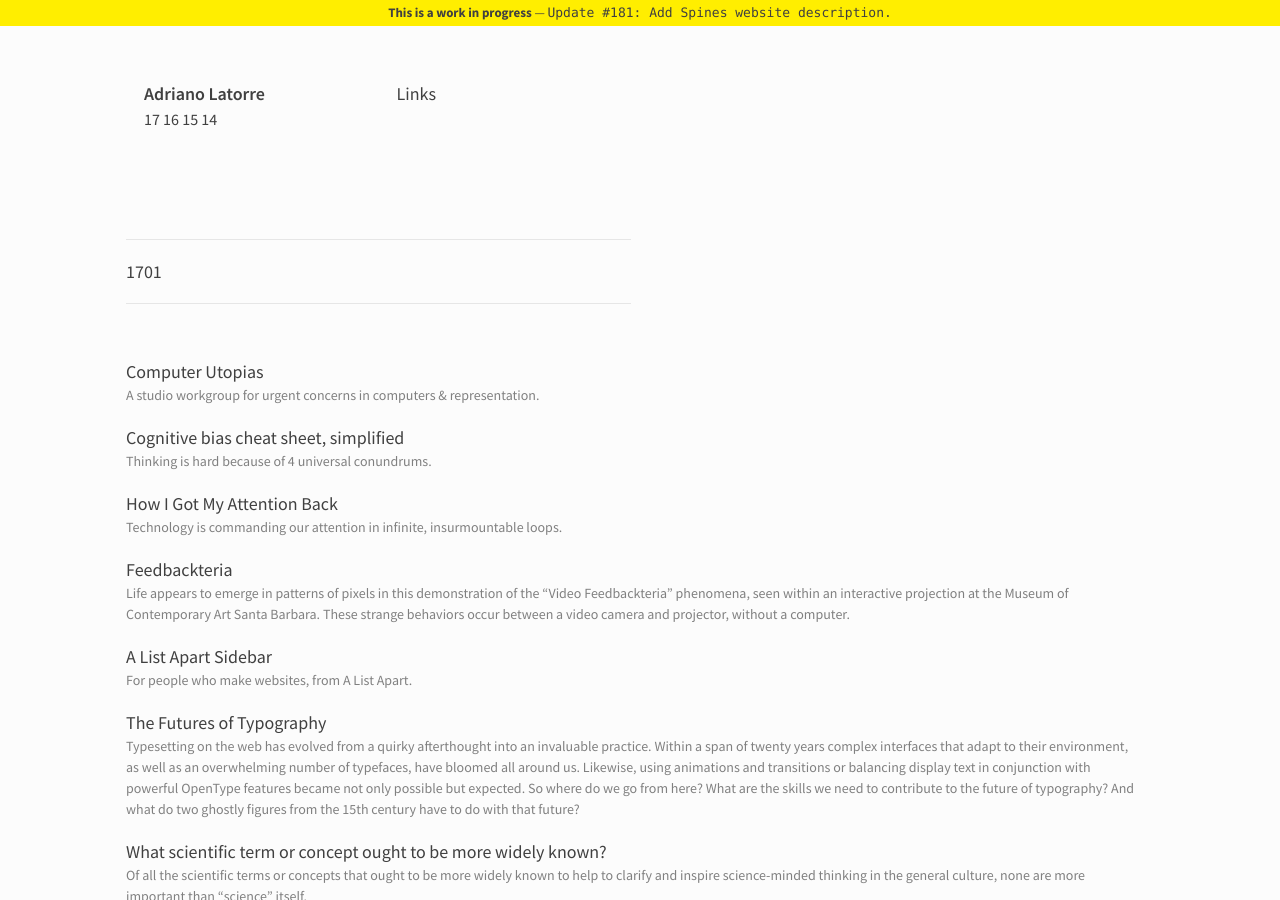
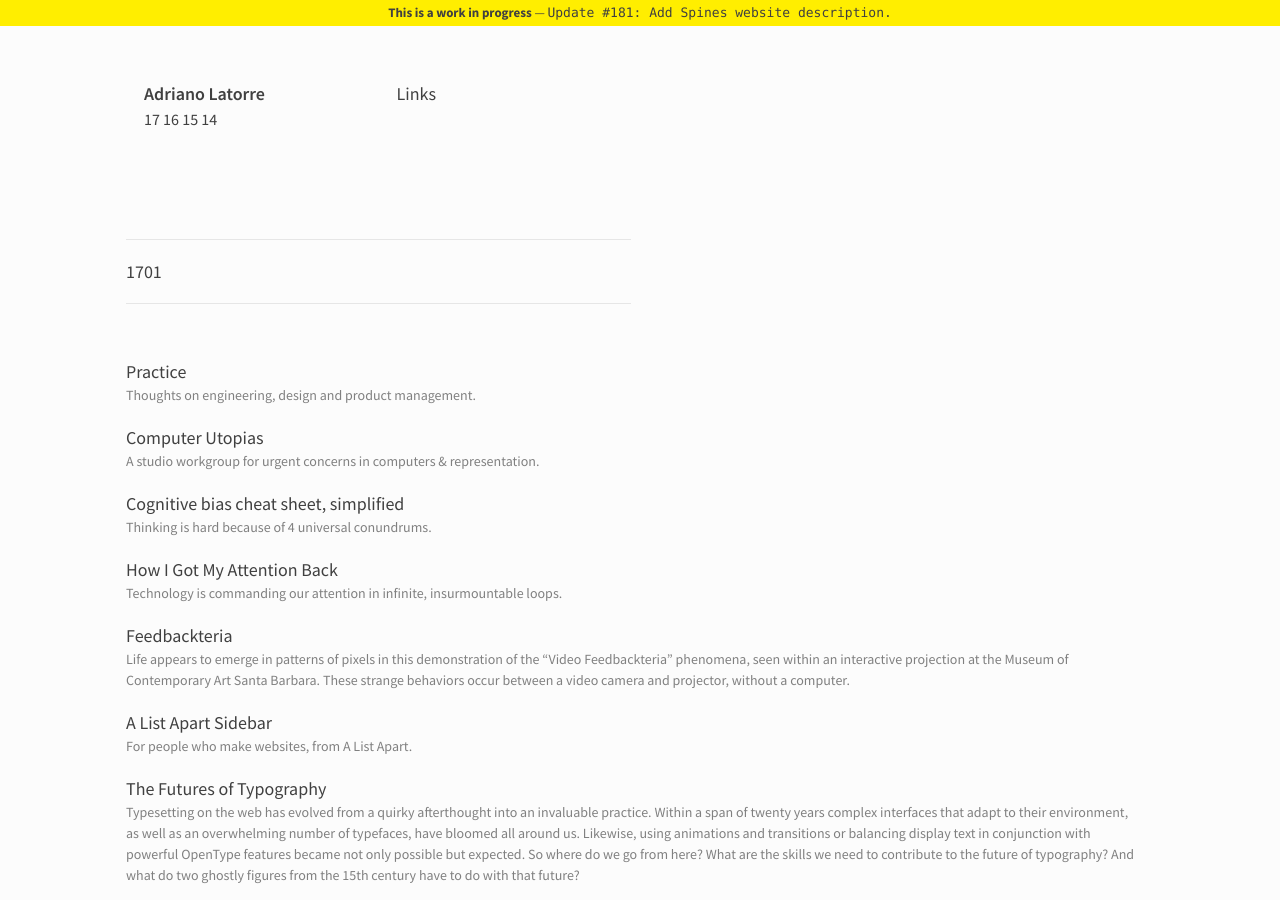
Before and after one commit to AdrianoLatorre/adriano.latorre.info, a Jekyll site: the page built from _links/17.md, in a window 1280 px wide and 900 px high. Built offline with Jekyll 4.4.1, drawn with Linux system fonts in a browser that asks for light colours.

Commit message:
Add link

```diff
--- a/_links/17.md
+++ b/_links/17.md
@@ -6,6 +6,9 @@ year: 17
 ---
 
 ### 1701
+
+[Practice](https://postlight.com/practice/#matt-haughey)
+: Thoughts on engineering, design and product management.
 
 [Computer Utopias](http://chrisnovello.com/teaching/risd/computer-utopias/)
 : A studio workgroup for urgent concerns in computers & representation.
```
